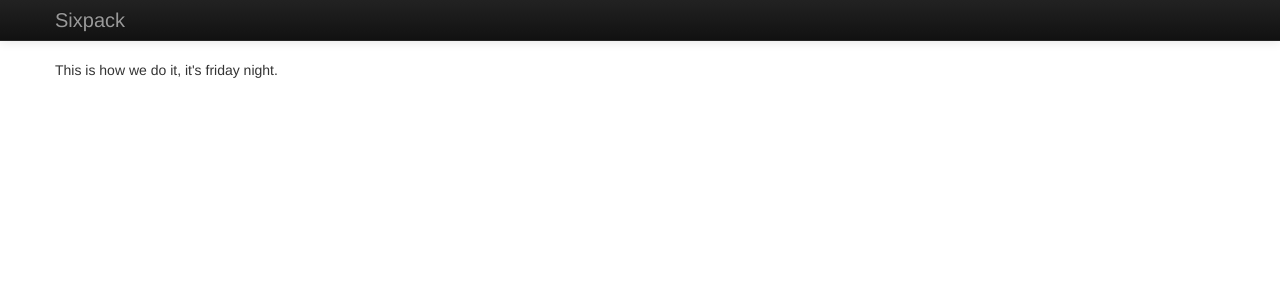
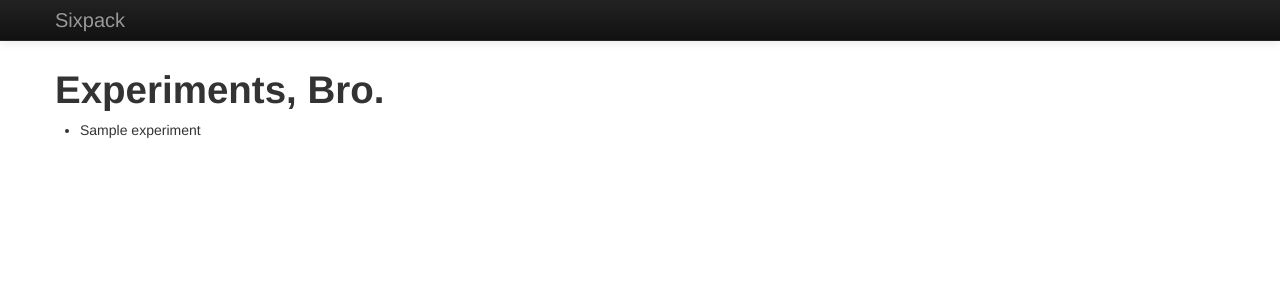
Before and after one commit to sixpack/sixpack, a Flask app: template sixpack/templates/dashboard.html in a window 1280 px wide. Shown: the top 301 px of the page. Run offline with Flask 2, Linux system fonts and the light colour scheme; the template is opened without the code that fills it: most values are stand-ins (such as "Sample title", 1, 10 or a date in 2020); parts of the project's set-up code (start-up, migrations or seed data) failed here and were passed over; some libraries are stand-ins or nearby versions.

Commit message:
display some keys

```diff
--- a/sixpack/sixpack-web.py
+++ b/sixpack/sixpack-web.py
@@ -12,7 +12,7 @@ def hello():
     experiments = Experiment.all(db.REDIS)
     for experiment in experiments:
         print dir(experiment)
-    return render_template('dashboard.html')
+    return render_template('dashboard.html', experiments=experiments)
 
 # Details for experiment
 @app.route("/experiment/<experiment_name>/")
--- a/sixpack/templates/dashboard.html
+++ b/sixpack/templates/dashboard.html
@@ -1,4 +1,11 @@
 {% extends "layout.html" %}
 {% block body %}
-<p>This is how we do it, it's friday night.</p>
+<h1>Experiments, Bro.</h1>
+
+<ul>
+{% for experiment in experiments %}
+<li>{{ experiment.name }}</li>
+{% endfor %}
+</ul>
+
 {% endblock %}
```
